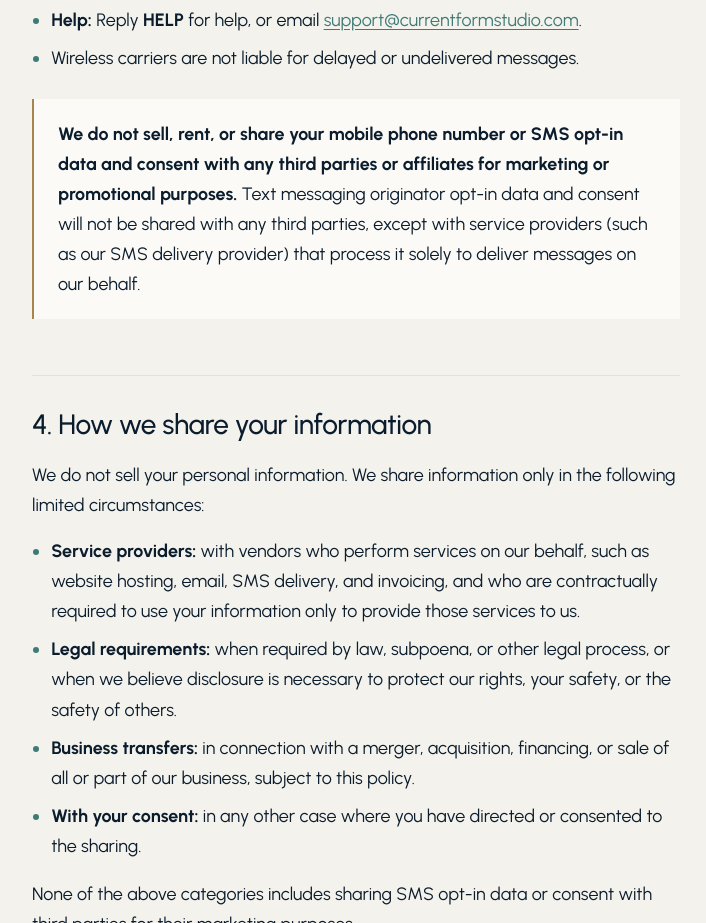
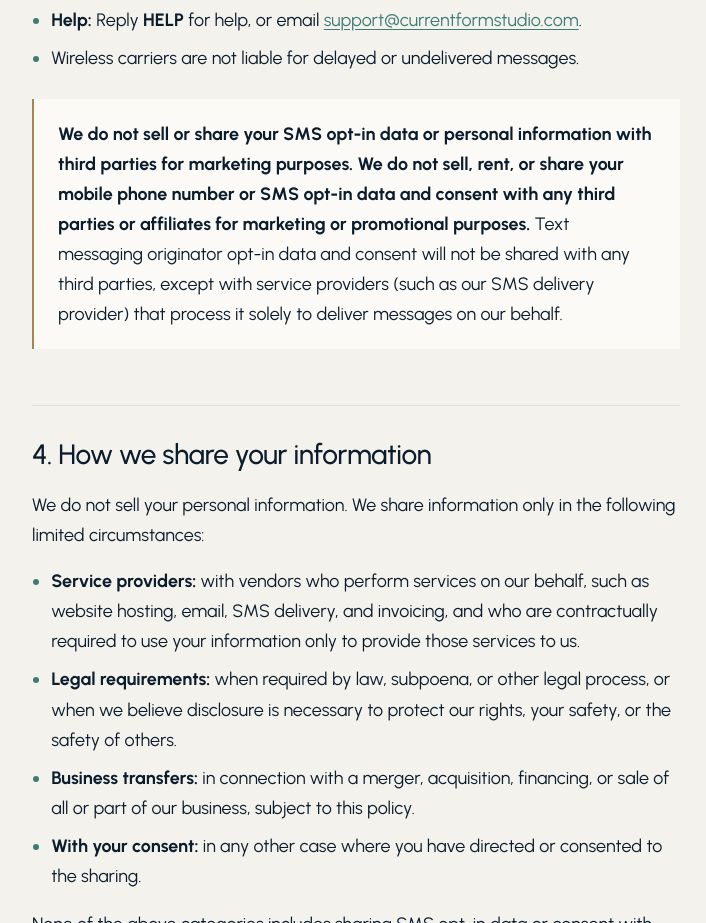
Before and after one commit to currentform-studio/currentformstudio.com, a plain HTML site: page privacy/index.html in a window 1280 px wide. Shown: the part 2431-3354 px from the top of the page, without its empty margins (72-778 px from the left). Drawn offline with Linux system fonts and the light colour scheme.

Commit message:
Add Twilio's required SMS data statement to the Privacy Policy
Twilio's A2P campaign form requires the policy to contain the sentence
"We do not sell or share your SMS opt-in data or personal information
with third parties for marketing purposes" verbatim.

Co-Authored-By: Claude Opus 5.5 <noreply@anthropic.com>

```diff
--- a/privacy/index.html
+++ b/privacy/index.html
@@ -220,7 +220,7 @@
       <li><strong>Help:</strong> Reply <strong>HELP</strong> for help, or email <a href="mailto:support@currentformstudio.com">support@currentformstudio.com</a>.</li>
       <li>Wireless carriers are not liable for delayed or undelivered messages.</li>
     </ul>
-    <p class="callout"><strong>We do not sell, rent, or share your mobile phone number or SMS opt-in data and consent with any third parties or affiliates for marketing or promotional purposes.</strong> Text messaging originator opt-in data and consent will not be shared with any third parties, except with service providers (such as our SMS delivery provider) that process it solely to deliver messages on our behalf.</p>
+    <p class="callout"><strong>We do not sell or share your SMS opt-in data or personal information with third parties for marketing purposes.</strong> <strong>We do not sell, rent, or share your mobile phone number or SMS opt-in data and consent with any third parties or affiliates for marketing or promotional purposes.</strong> Text messaging originator opt-in data and consent will not be shared with any third parties, except with service providers (such as our SMS delivery provider) that process it solely to deliver messages on our behalf.</p>
 
     <h2>4. How we share your information</h2>
     <p>We do not sell your personal information. We share information only in the following limited circumstances:</p>
```
